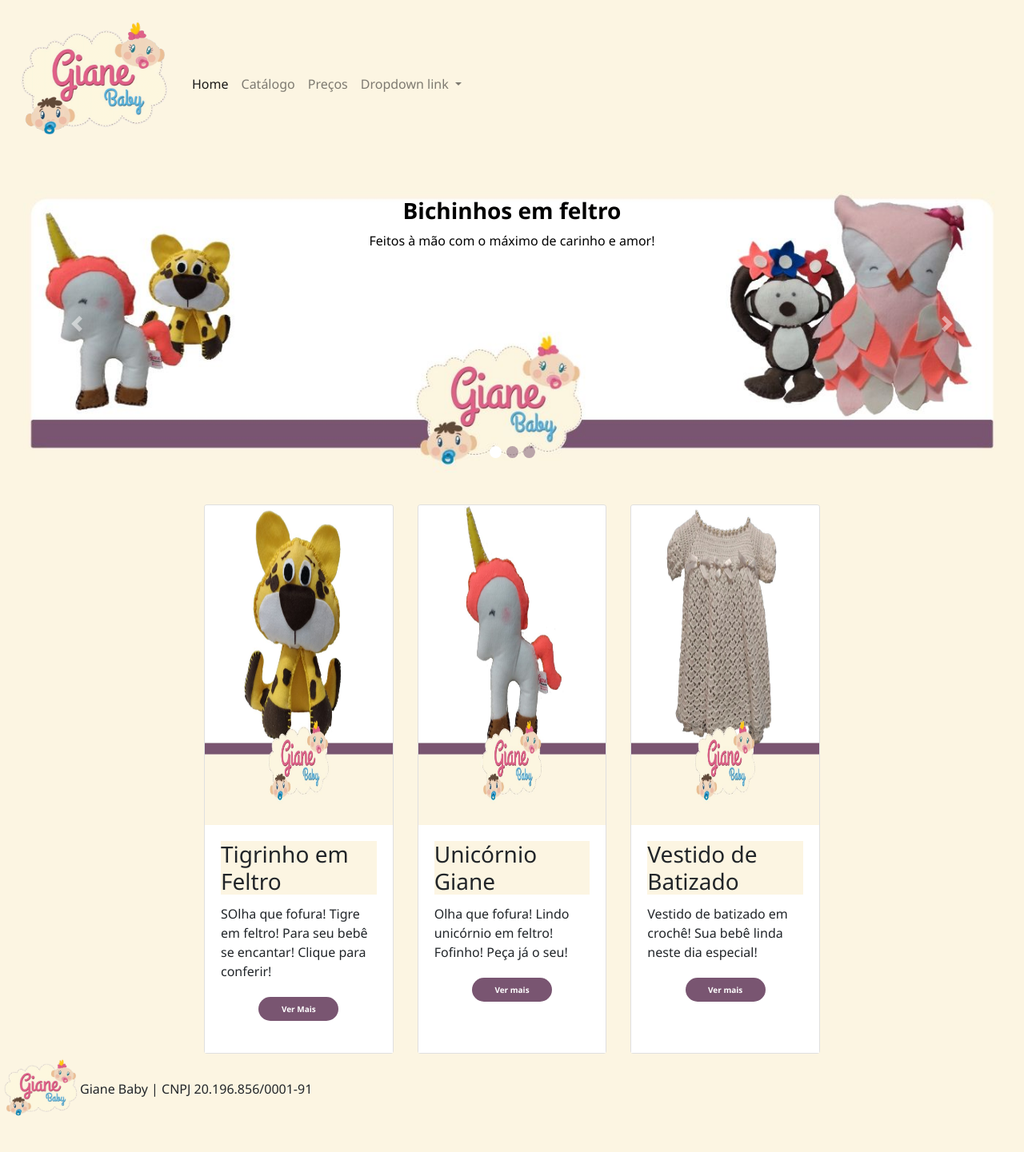
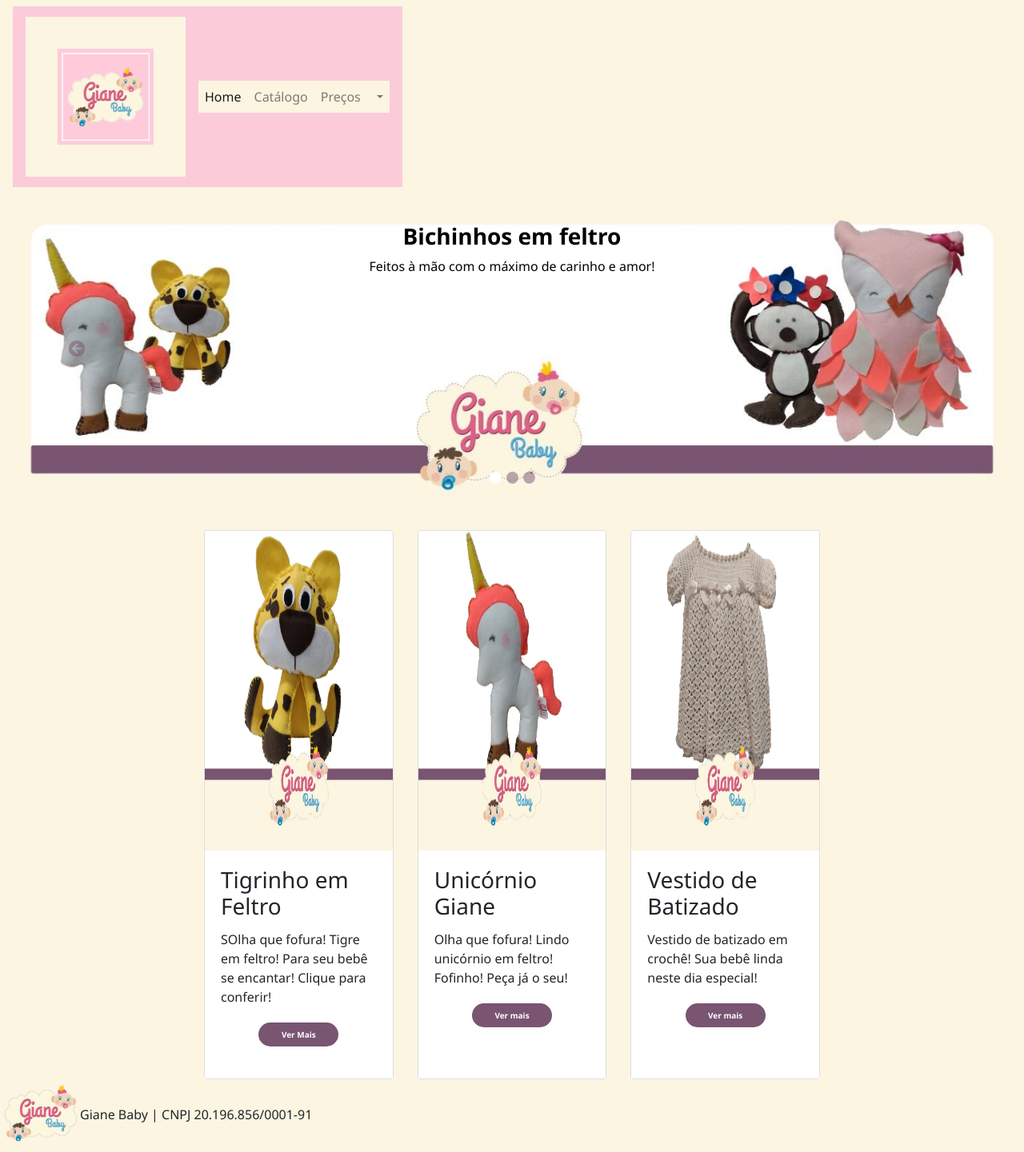
Before and after one commit to rafaoctavio/Giane-Baby, a PHP site: page / in a window 1280 px wide. Shown: the top 1441 px of the page at 80% size. Before the commit the page ends 1396 px from the top, so only its background shows below. Run offline with PHP 8.4, Linux system fonts and the light colour scheme.

Commit message:
alterções esteticas

```diff
--- a/assets/css/style.css
+++ b/assets/css/style.css
@@ -87,6 +87,11 @@ h2.subtitulo {
     text-align: center;
 }
 
+h3 {
+    background-color: transparent;
+    margin-bottom: auto;
+}
+
 .card {
     position: relative;
     display: flex;
@@ -114,6 +119,14 @@ h2.subtitulo {
         margin-right: 15rem!important;
 }
 
+.carousel-control-prev-icon {
+    background-image: url(/img/arrow-circle-left-solid.png);
+}
+
+.carousel-control-next-icon {
+    background-image: url(/img/arrow-circle-right-solid.png);
+}
+
 footer {
 
 }
--- a/index.html
+++ b/index.html
@@ -14,7 +14,8 @@
   <body>
     <header>
       <nav class="navbar navbar-expand-lg navbar-light bg-light">
-        <a class="navbar-brand" href="#"><img src="img/logo_no_bg.png" width="200px" height="auto"></a>
+        <nav class="navbar navbar-light" style="background-color: #FBCBD9;">
+        <a class="navbar-brand" href="#"><img src="img/logo.png" width="200px" height="auto"></a>
         <button class="navbar-toggler" type="button" data-toggle="collapse" data-target="#navbarNavDropdown"
           aria-controls="navbarNavDropdown" aria-expanded="false" aria-label="Toggle navigation">
           <span class="navbar-toggler-icon"></span>
@@ -33,7 +34,7 @@
             <li class="nav-item dropdown">
               <a class="nav-link dropdown-toggle" href="#" id="navbarDropdownMenuLink" role="button"
                 data-toggle="dropdown" aria-haspopup="true" aria-expanded="false">
-                Dropdown link
+
               </a>
               <div class="dropdown-menu" aria-labelledby="navbarDropdownMenuLink">
                 <a class="dropdown-item" href="#">Action</a>
```
Also changed, not shown: img/arrow-circle-left-solid.png, img/arrow-circle-right-solid.png, img/logo.jpg (deleted), img/logo.png (added).
